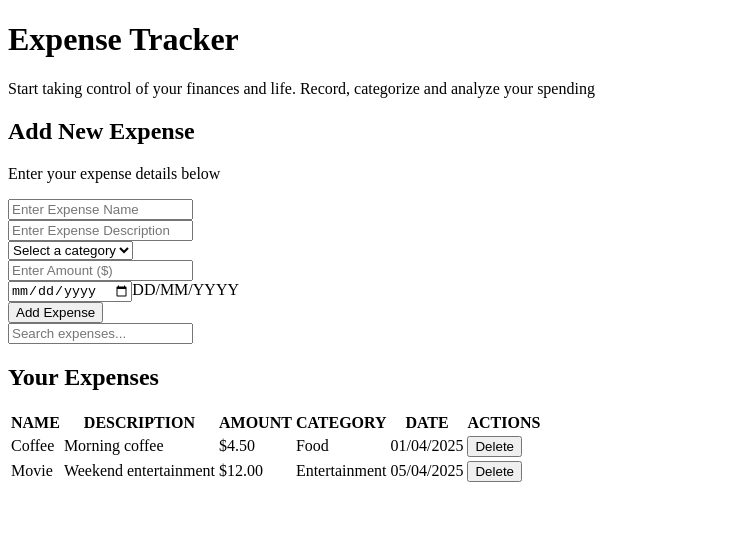
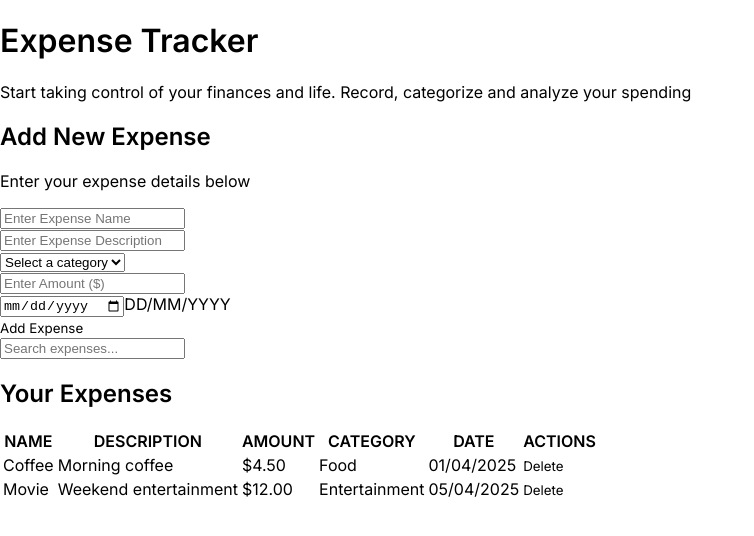
Before and after one commit to BryOk-droid/Expense-Tracker, a React (Vite) app: page / in a window 1280 px wide. Shown: the top 536 px of the page, without its empty margins (0-754 px from the left). Built offline with nearby package versions, Linux system fonts and the light colour scheme.

Commit message:
establish foundational styles including font stack, root container layout, and reset for buttons/lists/links

```diff
--- a/src/index.css
+++ b/src/index.css
@@ -0,0 +1,35 @@
+body {
+ margin: 0;
+ padding: 0;
+ font-family: 'Inter', -apple-system, BlinkMacSystemFont, sans-serif;
+}
+
+
+#root {
+ min-height: 100vh;
+ display: flex;
+ flex-direction: column;
+}
+
+
+button {
+ background: none;
+ border: none;
+ padding: 0;
+ margin: 0;
+ cursor: pointer;
+ font-family: inherit;
+}
+
+
+ul, ol {
+ list-style: none;
+ padding: 0;
+ margin: 0;
+}
+
+
+a {
+ text-decoration: none;
+ color: inherit;
+}
```
